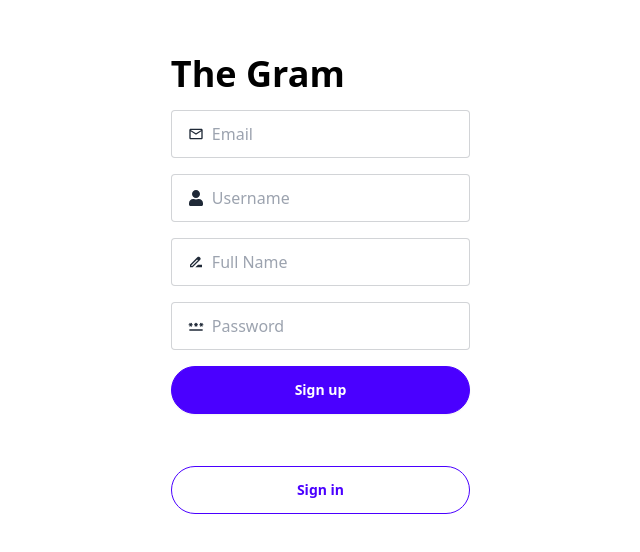
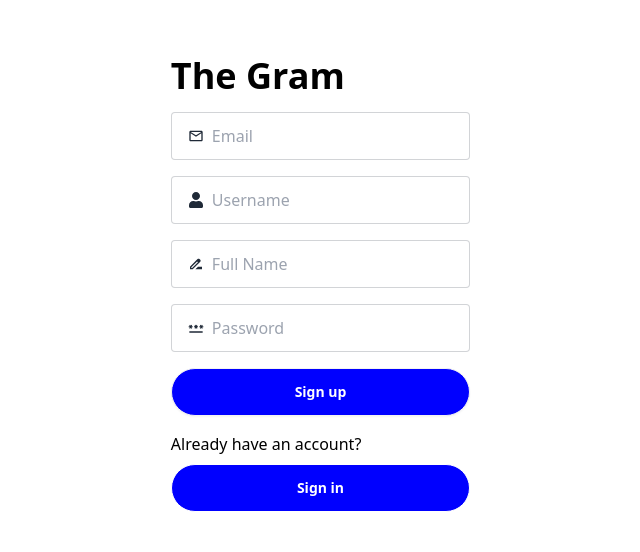
Before and after one commit to Lokeshwaari/The_gram, a React (Create React App) app in the folder frontend/: page /signup in a window 1280 px wide. Shown: the part 116-668 px from the top of the page, without its empty margins (472-1112 px from the left). Built offline with nearby package versions, Linux system fonts and the light colour scheme; no server answers.

Commit message:
modified file

```diff
--- a/frontend/src/pages/auth/login/LoginPage.js
+++ b/frontend/src/pages/auth/login/LoginPage.js
@@ -93,15 +93,15 @@ const LoginPage = () => {
 							value={formData.password}
 						/>
 					</label>
-					<button className='btn rounded-full  text-white' style={{backgroundColor: "blue"}}  >
+					<button className='btn rounded-full  text-white' style={{backgroundColor: "blue" }}  >
 						{isPending ? <LoadingSpinner /> : "Login"}
 					</button>
 					{isError && <p className='text-red-500'>{error.message}</p>}
 				</form>
 				<div className='flex flex-col gap-2 mt-4'>
-					<p className='text-white text-lg'>{"Don't"} have an account?</p>
+					<p style={{color: "black" }} > Don't have an account </p>
 					<Link to='/signup'>
-						<button className='btn rounded-full btn-primary text-white btn-outline w-full'>Sign up</button>
+						<button className='btn rounded-full text-white btn-outline w-full' style={{backgroundColor: "blue" }}>Sign up</button>
 					</Link>
 				</div>
 			</div>
--- a/frontend/src/pages/auth/signup/SignUpPage.js
+++ b/frontend/src/pages/auth/signup/SignUpPage.js
@@ -115,15 +115,15 @@ const SignUpPage = () => {
 							value={formData.password}
 						/>
 					</label>
-					<button className='btn rounded-full btn-primary text-white'>
+					<button className='btn rounded-full text-white'style={{backgroundColor: "blue" }} >
 						{isPending ? "Loading..." : "Sign up"}
 					</button>
 					{isError && <p className='text-red-500'>{error.message}</p>}
 				</form>
 				<div className='flex flex-col lg:w-2/3 gap-2 mt-4'>
-					<p className='text-white text-lg'>Already have an account?</p>
+					<p  style={{color: "black" }} >Already have an account?</p>
 					<Link to='/login'>
-						<button className='btn rounded-full btn-primary text-white btn-outline w-full'>Sign in</button>
+						<button className='btn rounded-full text-white btn-outline w-full' style={{backgroundColor: "blue" }}>Sign in</button>
 					</Link>
 				</div>
 			</div>
```
